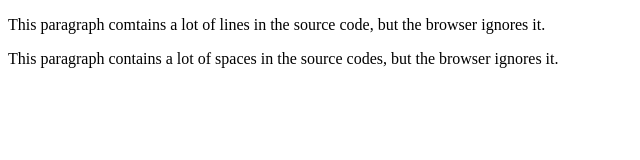
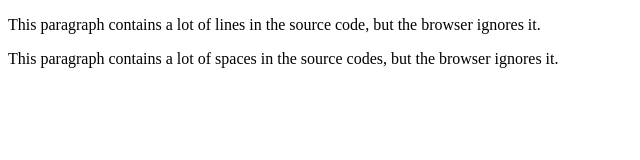
Before and after one commit to oswaldo33/html-basic-26sep2023, a plain HTML site: page html-paragraphs/exercise-1.html in a window 1280 px wide. Shown: the full height of the page, 0-640 px from the left. Drawn offline with Linux system fonts and the light colour scheme.

Commit message:
Update exercise-1.html

```diff
--- a/html-paragraphs/exercise-1.html
+++ b/html-paragraphs/exercise-1.html
@@ -6,7 +6,7 @@
   <body>
     <p>
       This paragraph
-      comtains a lot of lines
+      contains a lot of lines
       in the source code,
       but the browser
       ignores it.
```
